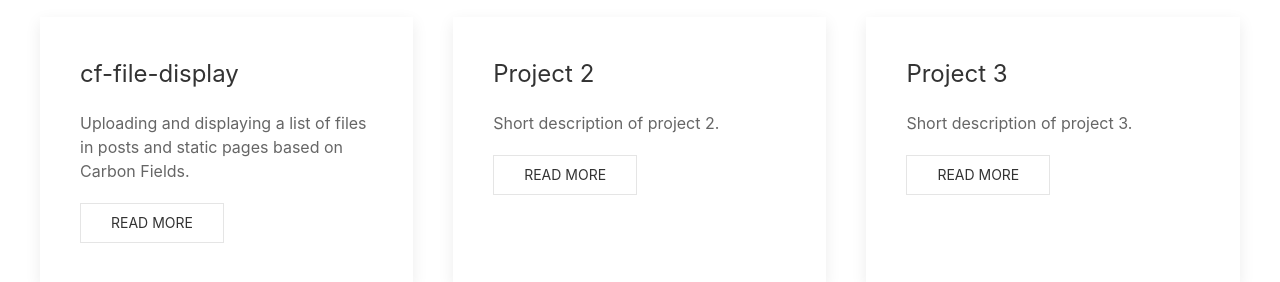
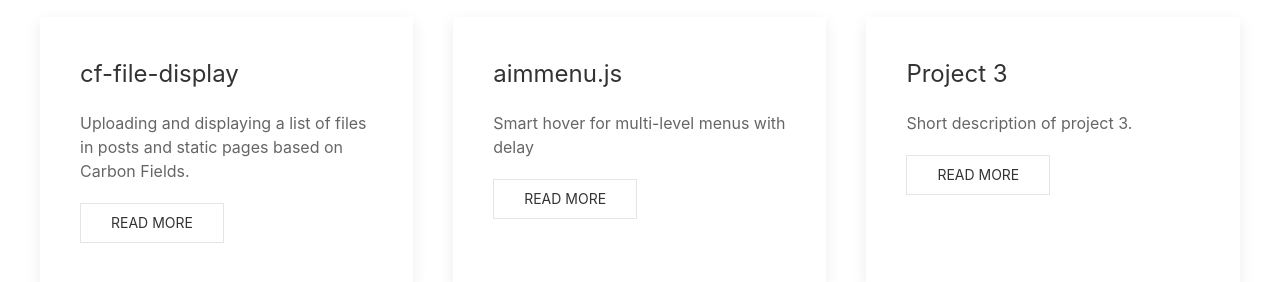
Before and after one commit to ivankrivenko/ivankrivenko.github.io, a plain HTML site: page index.html in a window 1280 px wide. Shown: the part 321-603 px from the top of the page. Drawn offline with nearby package versions, Linux system fonts and the light colour scheme.

Commit message:
Описание 2-го проекта

```diff
--- a/index.html
+++ b/index.html
@@ -48,8 +48,8 @@
                 </div>
                 <div>
                     <div class="uk-card uk-card-default uk-card-hover uk-card-body">
-                        <h3 class="uk-card-title">Project 2</h3>
-                        <p>Short description of project 2.</p>
+                        <h3 class="uk-card-title">aimmenu.js</h3>
+                        <p>Smart hover for multi-level menus with delay</p>
                         <a href="aimmenu/example.html" class="uk-button uk-button-default">Read more</a>
                     </div>
                 </div>
```
